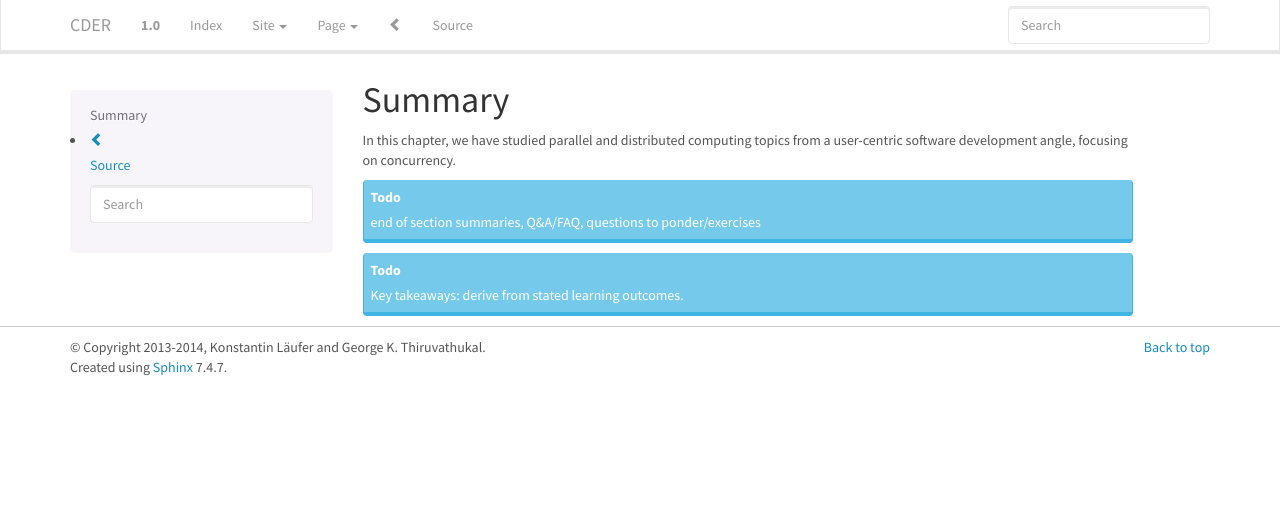
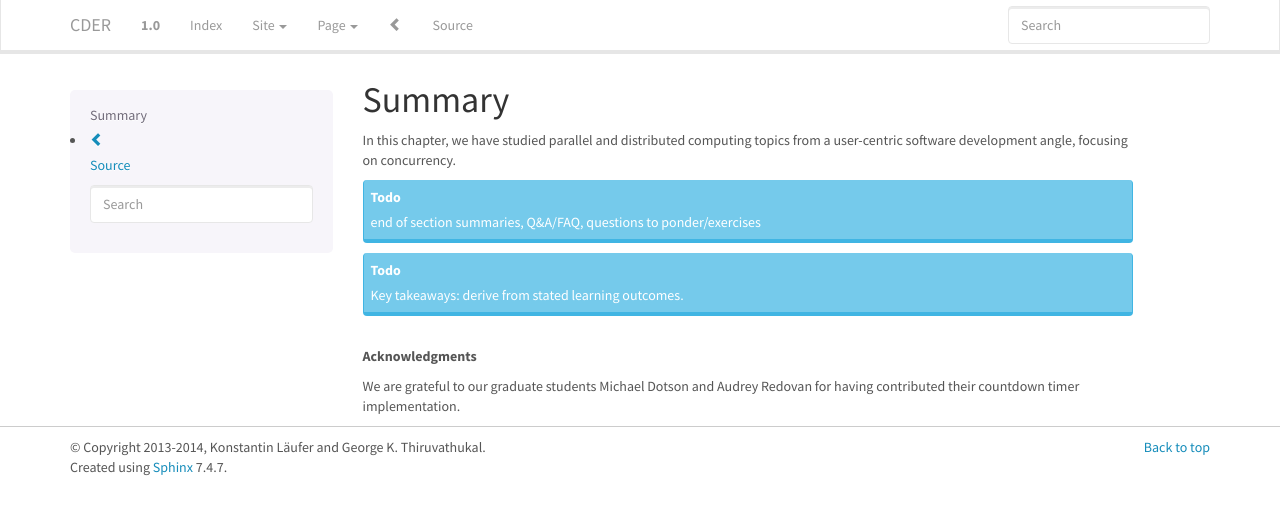
Before and after one commit to LoyolaChicagoBooks/cder, a Sphinx documentation site: the page built from source/summary.rst, in a window 1280 px wide. Shown: the top 515 px of the page. Built offline with Sphinx 7.4.7, drawn with Linux system fonts in a browser that asks for light colours.

Commit message:
added acknowledgments

```diff
--- a/source/summary.rst
+++ b/source/summary.rst
@@ -10,3 +10,8 @@ concurrency.
 
 
 .. todo:: Key takeaways: derive from stated learning outcomes.
+
+.. rubric:: Acknowledgments
+
+We are grateful to our graduate students Michael Dotson and Audrey
+Redovan for having contributed their countdown timer implementation.
```
